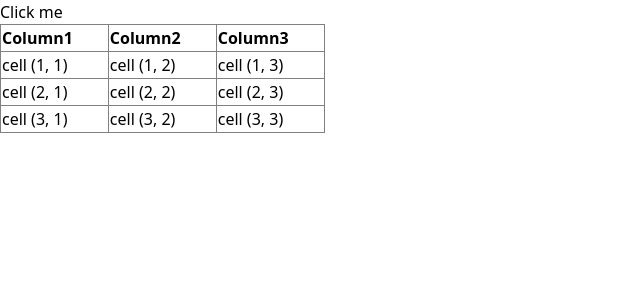
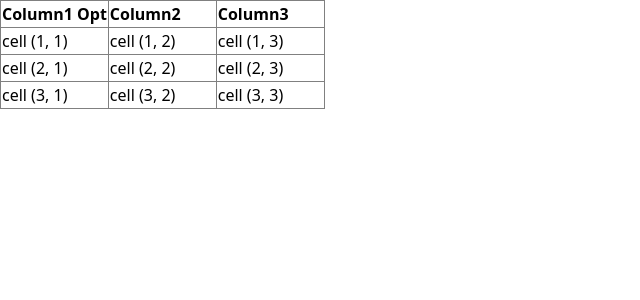
Before and after one commit to RahulBadenkal/svelte-datatable, a Svelte app: page / in a window 1280 px wide. Shown: the top 300 px of the page, without its empty margins (0-640 px from the left). Built offline with nearby package versions, Linux system fonts and the light colour scheme.

Commit message:
Added reactivity cleaned up

```diff
--- a/src/pages/Home.svelte
+++ b/src/pages/Home.svelte
@@ -31,7 +31,7 @@
     map[col.key] = {};
     return map;
   }, {});
-  let headerProps: {
+  const headerProps: {
     dimension?: HTMLElementDimension;
     lastSort?: { key: string; order: number };
   } = {};
@@ -63,7 +63,6 @@
 
 <!-- Template -->
 <div class="h-screen flex justify-center items-center">
-  <button on:click={e => colProps = colProps}>Click me</button>
   <table class="excel-table">
     <thead>
       <tr
```
